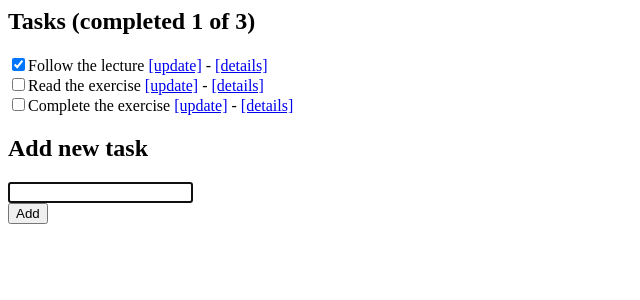
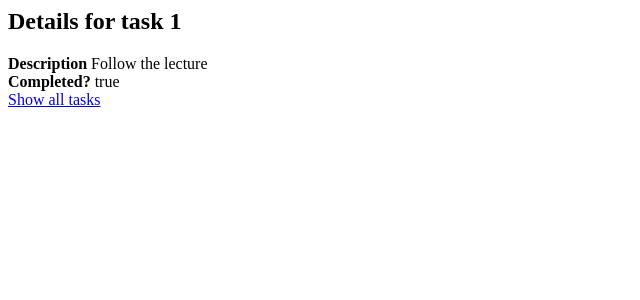
Before and after one commit to kristiania-pg6301-2024/pg6301-frontend-programming, a React (Vite) app in the folder client/: page /tasks/1 in a window 1280 px wide. Shown: the top 300 px of the page, without its empty margins (0-640 px from the left). Built offline with nearby package versions, Linux system fonts and the light colour scheme.

Commit message:
TasksDetailsPage

```diff
--- a/client/src/components/app/taskApplication.jsx
+++ b/client/src/components/app/taskApplication.jsx
@@ -1,5 +1,7 @@
 import React, {useState} from "react";
 import {TaskFrontPage} from "../tasks/taskFrontPage";
+import {Route, Routes} from "react-router-dom";
+import {TaskDetailsPage} from "../tasks/taskDetailsPage";
 
 export function TaskApplication() {
     const [tasks, setTasks] = useState([
@@ -42,7 +44,10 @@ export function TaskApplication() {
     }
 
 
-    return <TaskFrontPage
+    return <Routes>
+        <Route
+            path={"/"}
+            element={<TaskFrontPage
                 tasks={tasks}
                 onTaskCompleted={handleTaskCompleted}
                 onChangeTask={handleChangeTask}
@@ -50,5 +55,16 @@ export function TaskApplication() {
                 activeTask={activeTask}
                 onUpdateTask={handleUpdateTask}
                 onClose={handleCloseDialog}
+            />}
         />
+        <Route
+            path={"/tasks/:id"}
+            element={<TaskDetailsPage
+                tasks={tasks}
+            />}
+        />
+        <Route path={"*"} element={<h2>Not found</h2>}/>
+    </Routes>
+
+
 }
--- /dev/null
+++ b/client/src/components/tasks/taskDetailsPage.jsx
@@ -0,0 +1,22 @@
+import React from "react";
+import {Link, useParams} from "react-router-dom";
+
+export function TaskDetailsPage({tasks}) {
+    const {id} = useParams();
+    const task = tasks.find(t => t.id == id);
+
+    return <div>
+        <h2>Details for task {id}</h2>
+        <div>
+            <strong>Description </strong>
+            <span>{task.description}</span>
+        </div>
+        <div>
+            <strong>Completed? </strong>
+            <span>{task.completed ? "true" : "false"}</span>
+        </div>
+        <div>
+            <Link to={"/"}>Show all tasks</Link>
+        </div>
+    </div>;
+}
```
Lines whose indentation alone changed are shown as unchanged.
